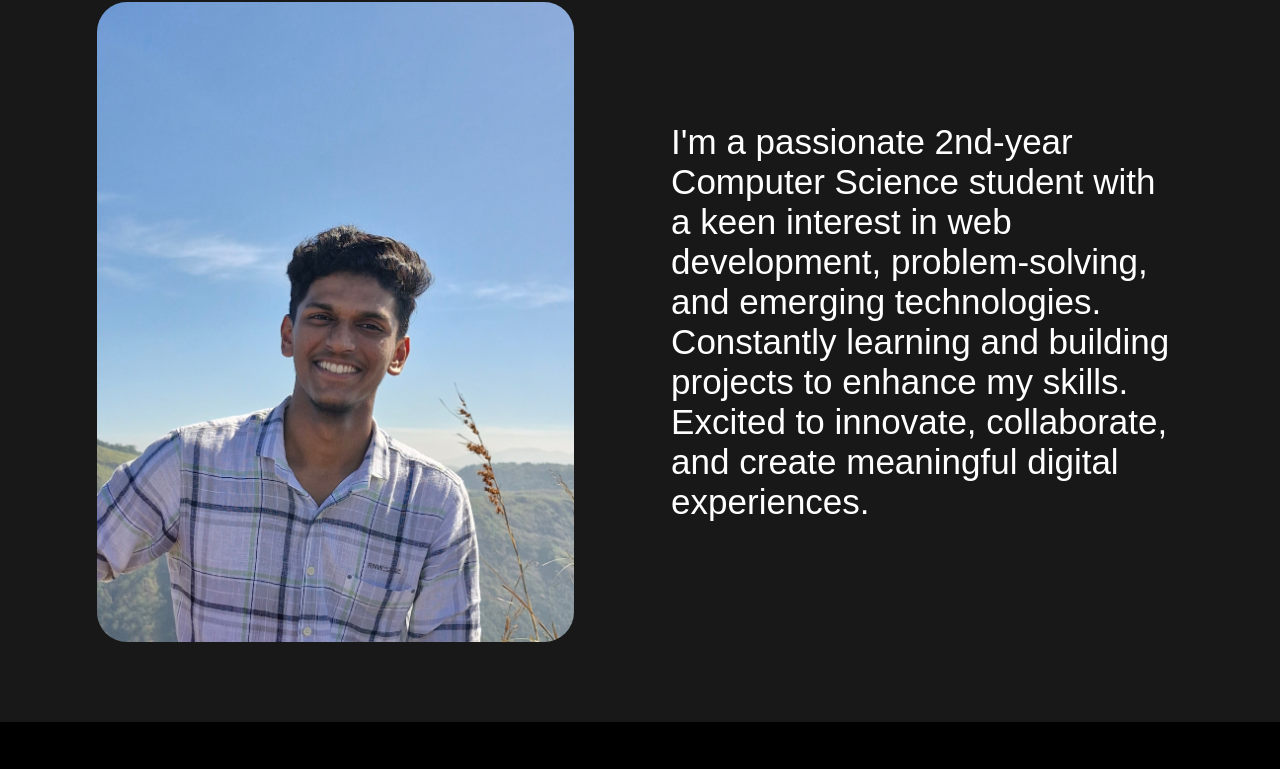
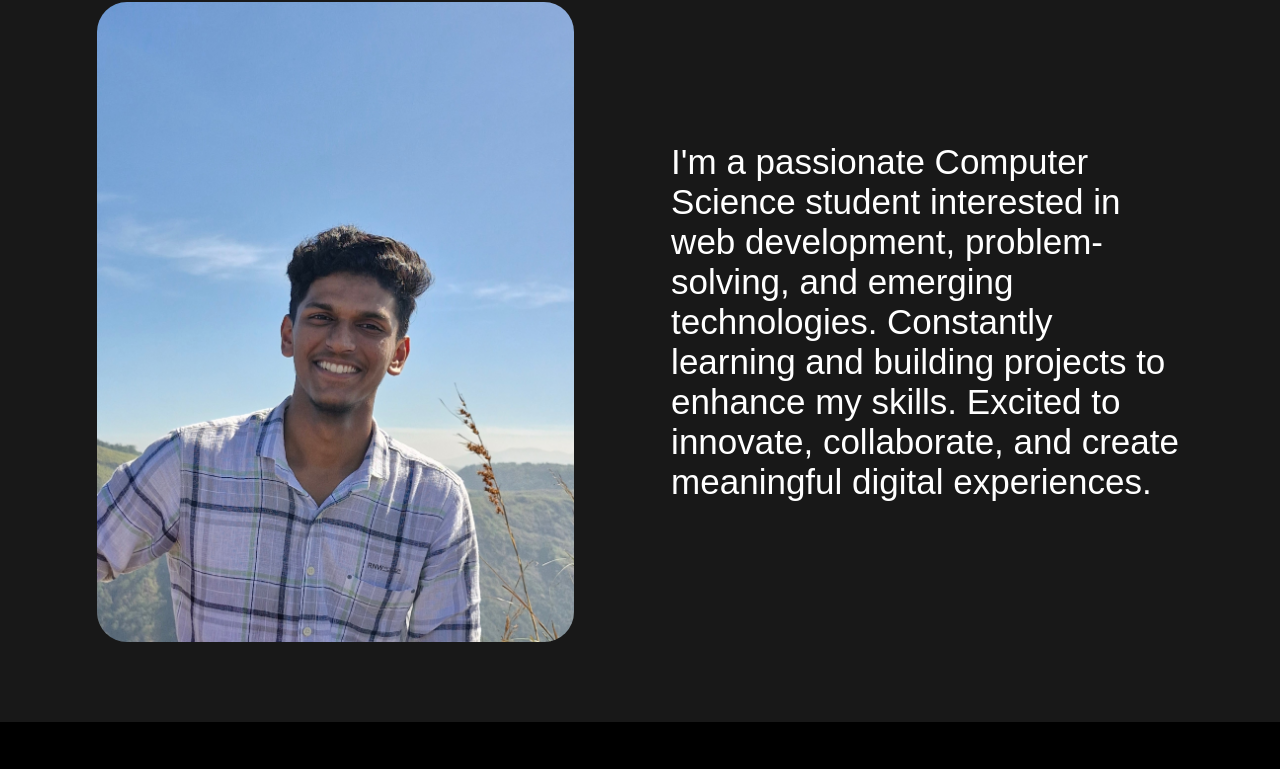
Before and after one commit to Gopi004/Portfolio-site, a plain HTML site: page index.html in a window 1280 px wide. Shown: the part 878-1647 px from the top of the page. Drawn offline with nearby package versions, Linux system fonts and the light colour scheme.

Commit message:
Update index.html

```diff
--- a/index.html
+++ b/index.html
@@ -29,7 +29,7 @@
         </div>
         <div class="about" id="aboutpage">
             <img class="profile" src="profile.jpg" alt="profile pic">
-            <p class="pabout">I'm a passionate 2nd-year Computer Science student with a keen interest in web development, problem-solving, and emerging technologies. Constantly learning and building projects to enhance my skills. Excited to innovate, collaborate, and create meaningful digital experiences.</p>
+            <p class="pabout">I'm a passionate Computer Science student interested in web development, problem-solving, and emerging technologies. Constantly learning and building projects to enhance my skills. Excited to innovate, collaborate, and create meaningful digital experiences.</p>
         </div>
         <div class="education" id="edupage">
             <div class="school">
```
